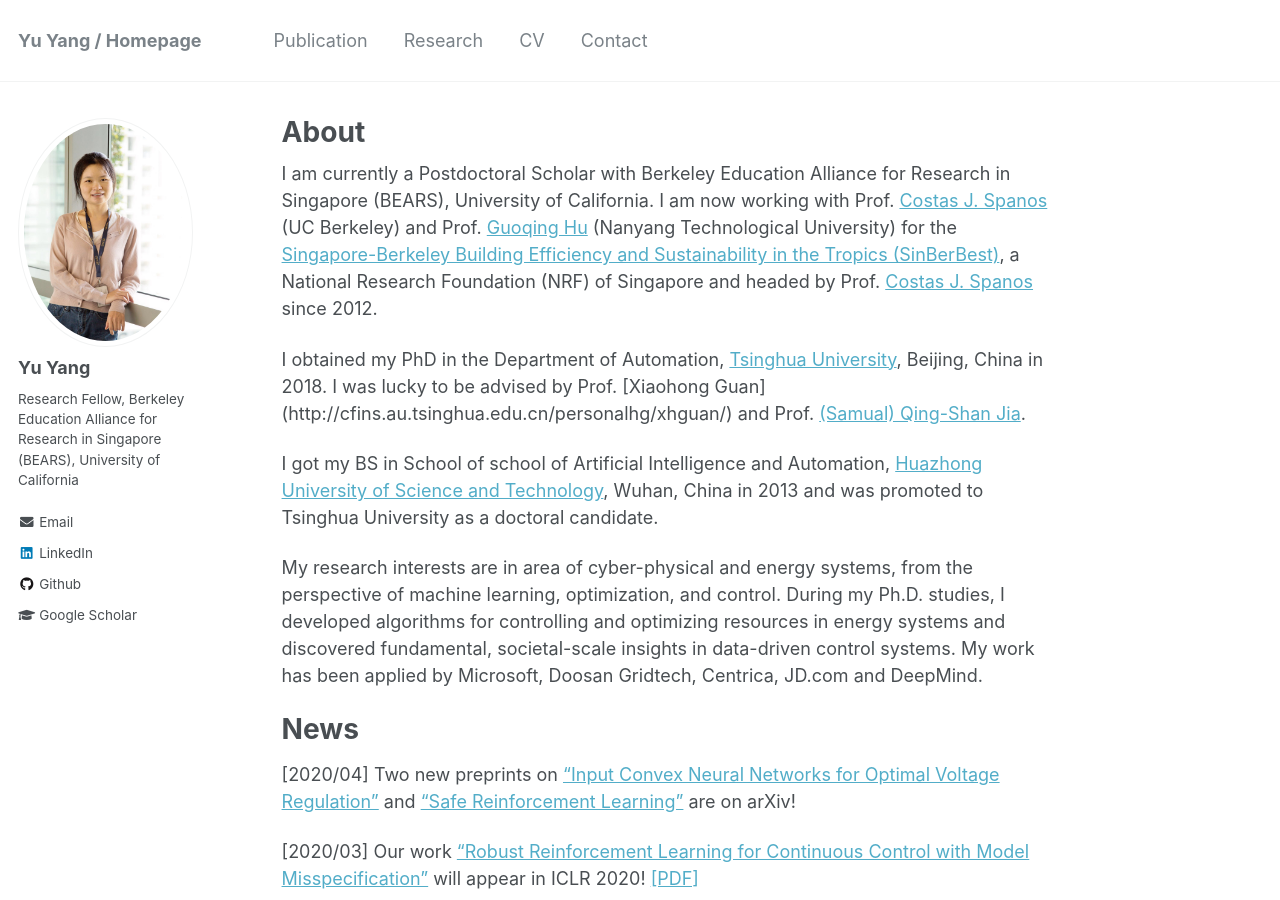
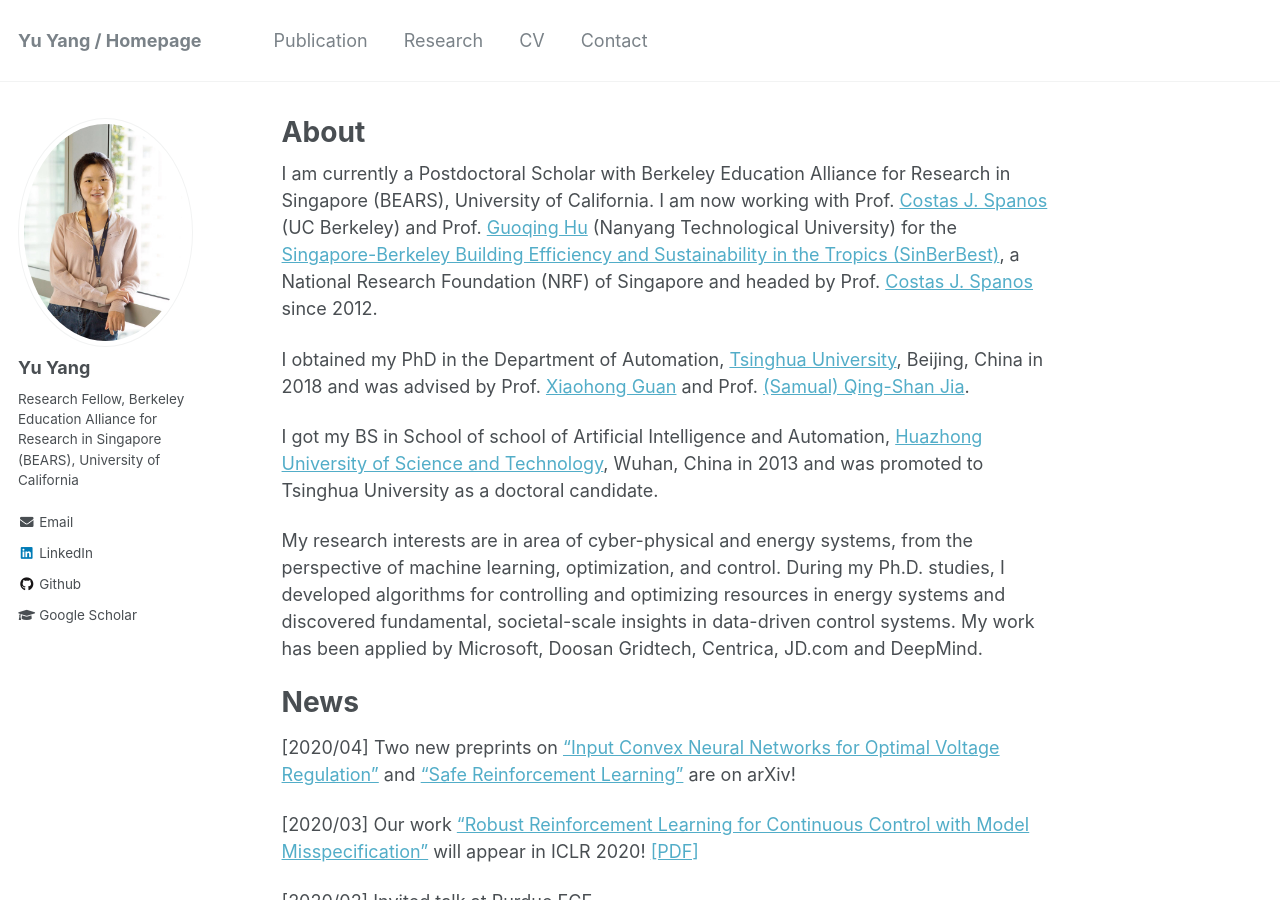
Before and after one commit to yangyu-berkeley/yangyu-berkeley.github.io, a Jekyll site: the page built from _pages/about.md, in a window 1280 px wide and 900 px high. Built offline with Jekyll 4.4.1, drawn with Linux system fonts in a browser that asks for light colours.

Commit message:
Update about.md

```diff
--- a/_pages/about.md
+++ b/_pages/about.md
@@ -10,7 +10,7 @@ redirect_from:
 
 I am currently a Postdoctoral Scholar with Berkeley Education Alliance for Research in Singapore (BEARS), University of California.  I am now working with Prof. [Costas J. Spanos](https://www2.eecs.berkeley.edu/Faculty/Homepages/spanos.html) (UC Berkeley) and Prof. [Guoqing Hu](https://www.ntu.edu.sg/home/gqhu/) (Nanyang Technological University) for the [Singapore-Berkeley Building Efficiency and Sustainability in the Tropics (SinBerBest)](https://sinberbest.berkeley.edu/), a National Research Foundation (NRF) of Singapore and headed by Prof. [Costas J. Spanos](https://www2.eecs.berkeley.edu/Faculty/Homepages/spanos.html) since 2012.
 
-I obtained my PhD in the Department of Automation, [Tsinghua University]( https://www.tsinghua.edu.cn/en/index.htm), Beijing, China in 2018. I was lucky to be advised by Prof. [Xiaohong Guan] (http://cfins.au.tsinghua.edu.cn/personalhg/xhguan/) and Prof. [(Samual) Qing-Shan Jia]( https://yangyu-bears-berkeley.github.io/bio.html).
+I obtained my PhD in the Department of Automation, [Tsinghua University]( https://www.tsinghua.edu.cn/en/index.htm), Beijing, China in 2018 and was advised by Prof. [Xiaohong Guan](http://cfins.au.tsinghua.edu.cn/personalhg/xhguan/) and Prof. [(Samual) Qing-Shan Jia]( https://yangyu-bears-berkeley.github.io/bio.html).
 
 I got my BS in School of school of Artificial Intelligence and Automation, [Huazhong University of Science and Technology]( http://english.hust.edu.cn/), Wuhan, China in 2013 and was promoted to Tsinghua University as a doctoral candidate.
 
```
